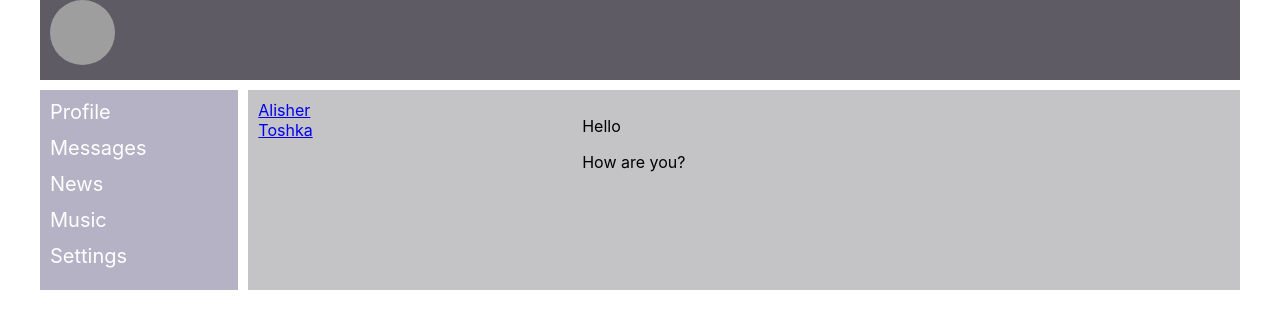
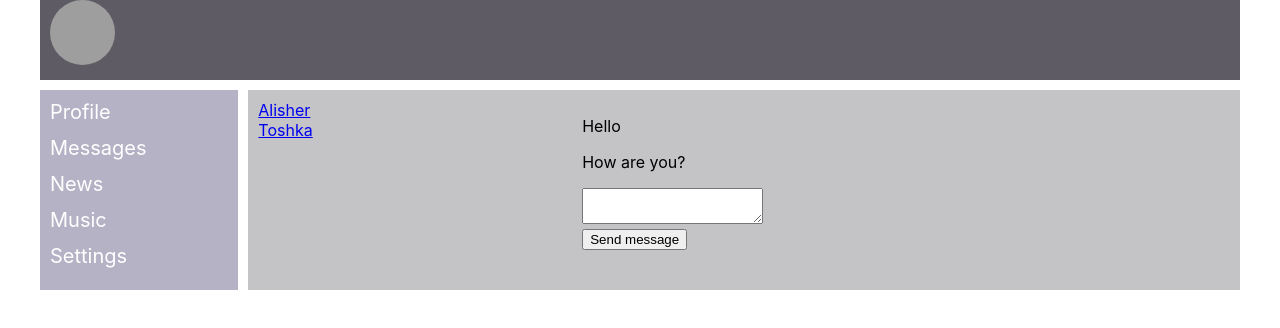
Before and after one commit to iskako01/Network, a React (Create React App) app: page /dialogs in a window 1280 px wide. Shown: the top 328 px of the page. Built offline with nearby package versions, Linux system fonts and the light colour scheme; grey boxes are pictures that could not be loaded.

Commit message:
Adding a post to the Posts page

```diff
--- a/src/App.js
+++ b/src/App.js
@@ -1,5 +1,5 @@
 import React from "react";
-import { Route, Routes, BrowserRouter } from "react-router-dom";
+import { Route, Routes } from "react-router-dom";
 import "./App.css";
 import Dialogs from "./components/dialogs/Dialogs";
 import Header from "./components/header/Header";
@@ -11,7 +11,6 @@ import Settings from "./components/settings/Settings";
 
 const App = (props) => {
   return (
-    <BrowserRouter>
     <div className="app-wrapper">
       <Header />
       <Navbar />
@@ -19,14 +18,19 @@ const App = (props) => {
         <Routes>
           <Route
             path="/profile"
-              element={<Profile posts={props.state.profilePage.posts} />}
+            element={
+              <Profile
+                posts={props.state.profilePage.posts}
+                addPost={props.addPost}
+              />
+            }
           />
           <Route
             path="/dialogs"
             element={
               <Dialogs
                 dialogs={props.state.dialogsPage.dialogs}
-                  messages={props.state.dialogsPage  .messages}
+                messages={props.state.dialogsPage.messages}
               />
             }
           />
@@ -36,7 +40,6 @@ const App = (props) => {
         </Routes>
       </div>
     </div>
-    </BrowserRouter>
   );
 };
 
--- a/src/components/dialogs/Dialogs.jsx
+++ b/src/components/dialogs/Dialogs.jsx
@@ -12,10 +12,24 @@ const Dialogs = (props) => {
     return <Message message={m.message} />;
   });
 
+  let newMessageElement = React.createRef();
+
+  const sendMessage = () => {
+    let message = newMessageElement.current.value;
+    alert(message);
+    newMessageElement.current.value = "";
+  };
+
   return (
     <div className={classes.dialogs}>
       <div className={classes.dialog}>{dialogsElement}</div>
-      <div className={classes.messages}>{messagesElement}</div>
+      <div className={classes.messages}>
+        {messagesElement}
+        <textarea ref={newMessageElement}></textarea>
+        <div>
+          <button onClick={sendMessage}>Send message</button>
+        </div>
+      </div>
     </div>
   );
 };
--- a/src/components/dialogs/dialog/Dialog.jsx
+++ b/src/components/dialogs/dialog/Dialog.jsx
@@ -1,11 +1,12 @@
 import React from "react";
 import classes from "./Dialog.module.css";
-import { NavLink } from "react-router-dom";
+import { Link } from "react-router-dom";
 
 const Dialog = (props) => {
+  let path = "/dialogs/" + props.id;
   return (
     <div className={classes.dialog}>
-      <NavLink to={`/dialogs/${props.id}`}>{props.name}</NavLink>
+      <Link to={path}>{props.name}</Link>
     </div>
   );
 };
--- a/src/components/navbar/Navbar.jsx
+++ b/src/components/navbar/Navbar.jsx
@@ -1,35 +1,25 @@
 import React from "react";
 import classes from "./Navbar.module.css";
-import { Link } from "react-router-dom";
-
+import { NavLink } from "react-router-dom";
+//activeClassName={classes.active}
 const Navbar = () => {
   return (
     <nav className={classes.nav}>
       <div className={classes.items}>
         <div className={classes.item}>
-          <Link to="/profile" activeClassName={classes.active}>
-            Profile
-          </Link>
+          <NavLink to="/profile">Profile</NavLink>
         </div>
         <div className={classes.item}>
-          <Link to="/dialogs/" activeClassName={classes.active}>
-            Messages
-          </Link>
+          <NavLink to="/dialogs">Messages</NavLink>
         </div>
         <div className={classes.item}>
-          <Link to="/news" activeClassName={classes.active}>
-            News
-          </Link>
+          <NavLink to="/news">News</NavLink>
         </div>
         <div className={classes.item}>
-          <Link to="/music" activeClassName={classes.active}>
-            Music
-          </Link>
+          <NavLink to="/music">Music</NavLink>
         </div>
         <div className={classes.item}>
-          <Link to="/settings" activeClassName={classes.active}>
-            Settings
-          </Link>
+          <NavLink to="/settings">Settings</NavLink>
         </div>
       </div>
     </nav>
--- a/src/components/profile/Profile.jsx
+++ b/src/components/profile/Profile.jsx
@@ -24,7 +24,7 @@ const Profile = (props) => {
           </div>
         </div>
       </div>
-      <Posts posts={props.posts} />
+      <Posts posts={props.posts} addPost={props.addPost} />
     </div>
   );
 };
--- a/src/components/profile/posts/Posts.jsx
+++ b/src/components/profile/posts/Posts.jsx
@@ -7,16 +7,26 @@ const Posts = (props) => {
     return <Post message={p.message} likesCount={p.likesCount} />;
   });
 
+  let newPostElement = React.createRef();
+
+  const addPost = () => {
+    let text = newPostElement.current.value;
+    if (text !== "") {
+      props.addPost(text);
+      newPostElement.current.value = "";
+    }
+  };
+
   return (
     <>
       <div className={classes.posts}>
         <div className={classes.special_post}>
           <div>
-            <textarea className={classes}></textarea>
+            <textarea ref={newPostElement} className={classes}></textarea>
           </div>
 
           <div>
-            <button>Add post</button>
+            <button onClick={addPost}>Add post</button>
           </div>
         </div>
 
--- a/src/index.js
+++ b/src/index.js
@@ -1,19 +1,5 @@
-import React from "react";
-import ReactDOM from "react-dom/client";
 import "./index.css";
-import App from "./App";
-import reportWebVitals from "./reportWebVitals";
+import { rerenderEntireTree } from "./render";
 import state from "./redux/state";
 
-const root = ReactDOM.createRoot(document.getElementById("root"));
-
-root.render(
-  <React.StrictMode>
-    <App state={state} />
-  </React.StrictMode>
-);
-
-// If you want to start measuring performance in your app, pass a function
-// to log results (for example: reportWebVitals(console.log))
-// or send to an analytics endpoint. Learn more: https://bit.ly/CRA-vitals
-reportWebVitals();
+rerenderEntireTree(state);
--- a/src/redux/state.js
+++ b/src/redux/state.js
@@ -1,3 +1,5 @@
+import { rerenderEntireTree } from "../render";
+
 const state = {
   profilePage: {
     posts: [
@@ -37,4 +39,16 @@ const state = {
     ],
   },
 };
+
+export let addPost = (newMessage) => {
+  console.log(newMessage);
+  let newPost = {
+    id: "3",
+    message: newMessage,
+    likesCount: 0,
+  };
+  state.profilePage.posts.push(newPost);
+  rerenderEntireTree(state);
+};
+
 export default state;
--- /dev/null
+++ b/src/render.js
@@ -0,0 +1,25 @@
+import React from "react";
+import ReactDOM from "react-dom/client";
+import "./index.css";
+import App from "./App";
+import reportWebVitals from "./reportWebVitals";
+
+import { addPost } from "./redux/state";
+import { BrowserRouter } from "react-router-dom";
+
+const root = ReactDOM.createRoot(document.getElementById("root"));
+
+export let rerenderEntireTree = (state) => {
+  root.render(
+    <React.StrictMode>
+      <BrowserRouter>
+        <App state={state} addPost={addPost} />
+      </BrowserRouter>
+    </React.StrictMode>
+  );
+};
+
+// If you want to start measuring performance in your app, pass a function
+// to log results (for example: reportWebVitals(console.log))
+// or send to an analytics endpoint. Learn more: https://bit.ly/CRA-vitals
+reportWebVitals();
```
Lines whose indentation alone changed are shown as unchanged.
